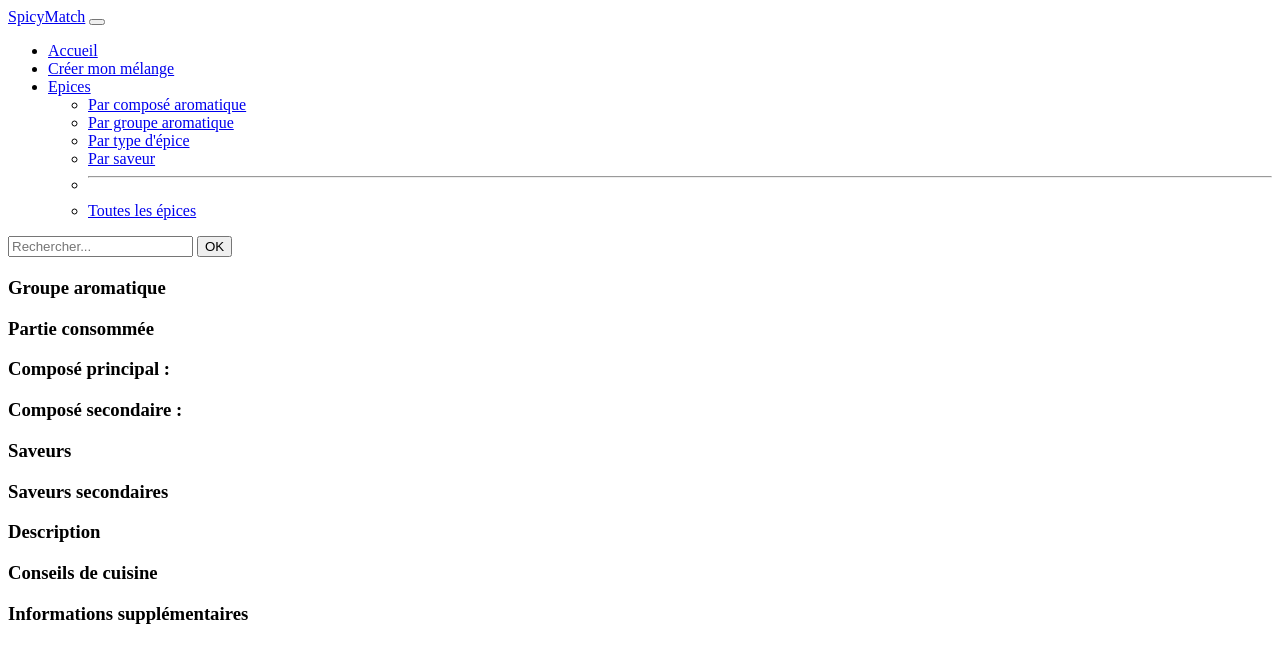
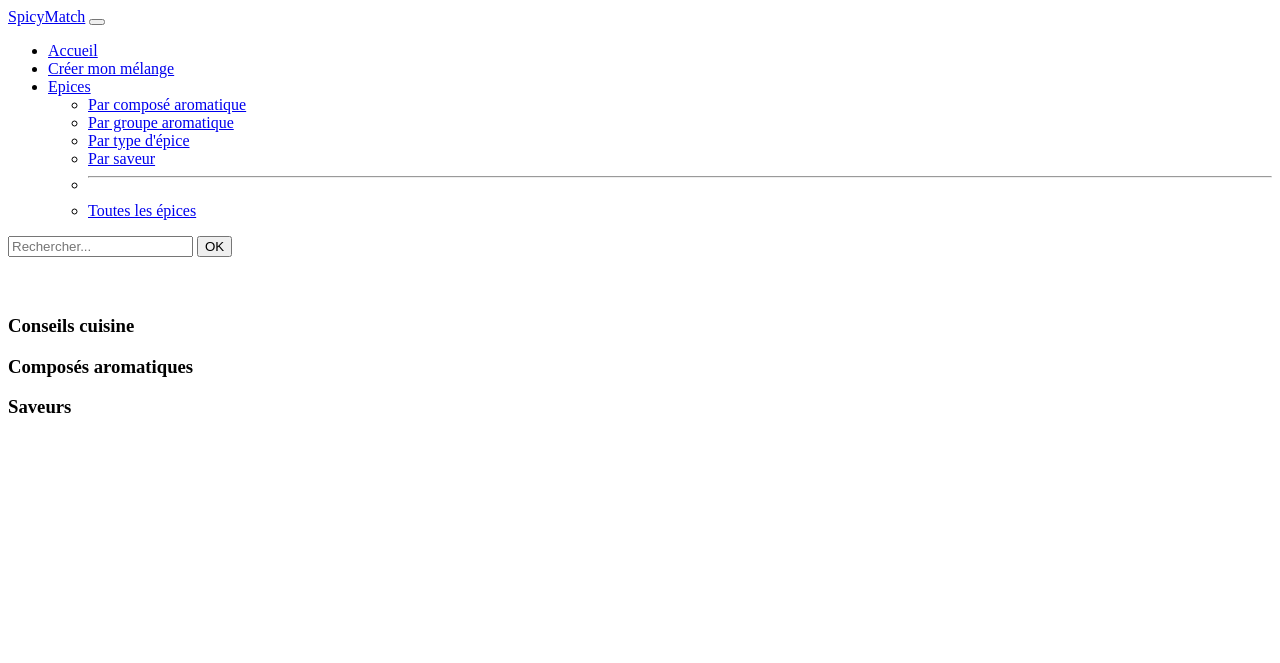
Before and after one commit to Bertoia-Jeremy/SpicyMatch, a Symfony app: template templates/spices/view.html.twig in a window 1280 px wide. Shown: the top 663 px of the page. Run offline with Twig, Linux system fonts and the light colour scheme; the template is opened without the code that fills it, so the values that code supplies are empty; some libraries are stand-ins or nearby versions.

Commit message:
draft page view - spices

```diff
--- a/templates/spices/view.html.twig
+++ b/templates/spices/view.html.twig
@@ -3,89 +3,77 @@
 
 {% block body %}
     {% set color = spice.aromaticGroups.color %}
-    <div class="container-fluid">
-        <h2 class="text-center">{{ spice.name }}</h2>
+    <div class="container">
+
+        {# Centré -> Nom - Groupe épice + photo #}
+        <div class="row my-3">
+            <div class="d-flex justify-content-between">
+                <div class="col-lg-6 d-flex flex-column justify-content-center align-items-center px-2">
+                    <h2>{{ spice.name }}</h2>
+                    <h4>{{ spice.aromaticGroups.name }}</h3>
+                    <p class="text-justify">{{ spice.description }}</p>
+                </div>
+                <div class="col-lg-6">
+                    <img class="rounded w-100 img-fluid" src="{{  vich_uploader_asset(spice, 'imageFile')}}">
+                </div>
+            </div>
         </div>
 
-    <div class="container">
-        <div class="col-4 article-{{ color |trim('#')|upper}}">
-            <div class="border-bottom border-light border-3 mt-4">
-                <h3>Groupe aromatique</h3>
-                <p>{{ spice.aromaticGroups.name }}</p>
+        <div class="row my-2">
+        {# Revoir les conseils cuisine, sur qui pour ensuite faire une meilleure présentation #}
+            <h3>Conseils cuisine</h3>
+            <p>{{ spice.cooking }}</p>
+            <p>{{ spice.informations }}</p>
         </div>
-            <div class="border-bottom border-light border-3 mt-4">
-                {# Potentiellement plusieurs parties à consommer, revoir la many to one #}
-                <h3>Partie consommée</h3>
-                <p>{{ spice.spicyType.name }}</p>
+
+        {# Décalé gauche -> Composés aromatiques - Mettre une couleur en opacité légère #}
+        <div class="row my-3 rounded w-100 p-0">
+            <div class="card p-0 w-100 h-100 shadow border-0">
+                <div class="card-header bg-primary">
+                    <h3>Composés aromatiques</h3>
                 </div>
-            <div class="border-bottom border-light border-3 mt-4">
-                <div>
-                    <h3>
-                        {% if spice.aromaticsCompounds.count > 1 %}
-                            Composés principaux :
-                        {% else %}
-                            Composé principal :
-                        {% endif %}
-                    </h3>
-                    <ul>
+                <div class="card-body bg-white">
+                    <div class="card-text">
+                        <div></div>{# Faire un ovale de couleur du composé principale puis secondaire #}
+                        <ul class="list-group list-group-horizontal flex-wrap">
+                        {# TODO => Mettre le lien pour accéder directement à la page de présentation du composé #}
                             {% for aromaticCompound in spice.aromaticsCompounds %}
-                            <li>{{ aromaticCompound.name }}</li>
+                                <li class="list-group-item list-group-item-primary rounded m-1 p-1">{{ aromaticCompound.name }}</li>
                             {% endfor %}
-                    </ul>
-                </div>
-                <div>
-                    <h3>
-                        {% if spice.secondaryAromaticsCompounds.count > 1 %}
-                            Composés secondaires :
-                        {% else %}
-                            Composé secondaire :
-                        {% endif %}
-                    </h3>
-                    <ul>
                             {% for aromaticCompound in spice.secondaryAromaticsCompounds %}
-                            <li>{{ aromaticCompound.name }}</li>
+                                <li class="list-group-item list-group-item-secondary rounded m-1 p-1">{{ aromaticCompound.name }}</li>
                             {% endfor %}
                         </ul>
                     </div>
                 </div>
-            <div class="border-bottom border-light border-3 mt-4">
-                <div>
+            </div>
+        </div>
+
+        {# Décalé droite -> Saveurs - Mettre une couleur en opacité légère #}
+        <div class="row my-3 rounded w-100 p-0">
+            <div class="card p-0 w-100 h-100 shadow">
+                <div class="card-header bg-secondary">
                     <h3>Saveurs</h3>
-                    <ul>
+                </div>
+                <div class="card-body bg-white">
+                    <div class="card-text">
+                        <div></div>{# Faire un ovale de couleur du composé principale puis secondaire #}
+                        <ul class="list-group list-group-horizontal flex-wrap">
+                        {# TODO => Mettre le lien pour accéder directement à la page de présentation de la saveur #}
                         {% for aromaticCompound in spice.aromaticsCompounds %}
                             {% for flavor in aromaticCompound.AlchemyFlavors %}
-                                <li>{{ flavor.name }}</li>
+                                <li class="list-group-item list-group-item-primary rounded m-1 p-1">{{ flavor.name }}</li>
                             {% endfor %}
                         {% endfor %}
-                    </ul>
-                </div>
-                <div>
-                    <h3>Saveurs secondaires</h3>
-                    <ul>
                         {% for aromaticCompound in spice.secondaryAromaticsCompounds %}
                             {% for flavor in aromaticCompound.AlchemyFlavors %}
-                                <li>{{ flavor.name }}</li>
+                                <li class="list-group-item list-group-item-secondary rounded m-1 p-1">{{ flavor.name }}</li>
                             {% endfor %}
                         {% endfor %}
                         </ul>
                     </div>
                 </div>
             </div>
-        <div class="col-8">
-            <div class="article-{{ color |trim('#')|upper}} mt-4">
-                <h3>Description</h3>
-                <p>{{ spice.description }}</p>
-            </div>
-
-            <div class="article-{{ color |trim('#')|upper}} mt-4">
-                <h3>Conseils de cuisine</h3>
-                <p>{{ spice.cooking }}</p>
-            </div>
-
-            <div class="article-{{ color |trim('#')|upper}} mt-4">
-                <h3>Informations supplémentaires</h3>
-                <p>{{ spice.informations }}</p>
-            </div>
         </div>
     </div>
 {% endblock %}
```
Lines whose indentation alone changed are shown as unchanged.
